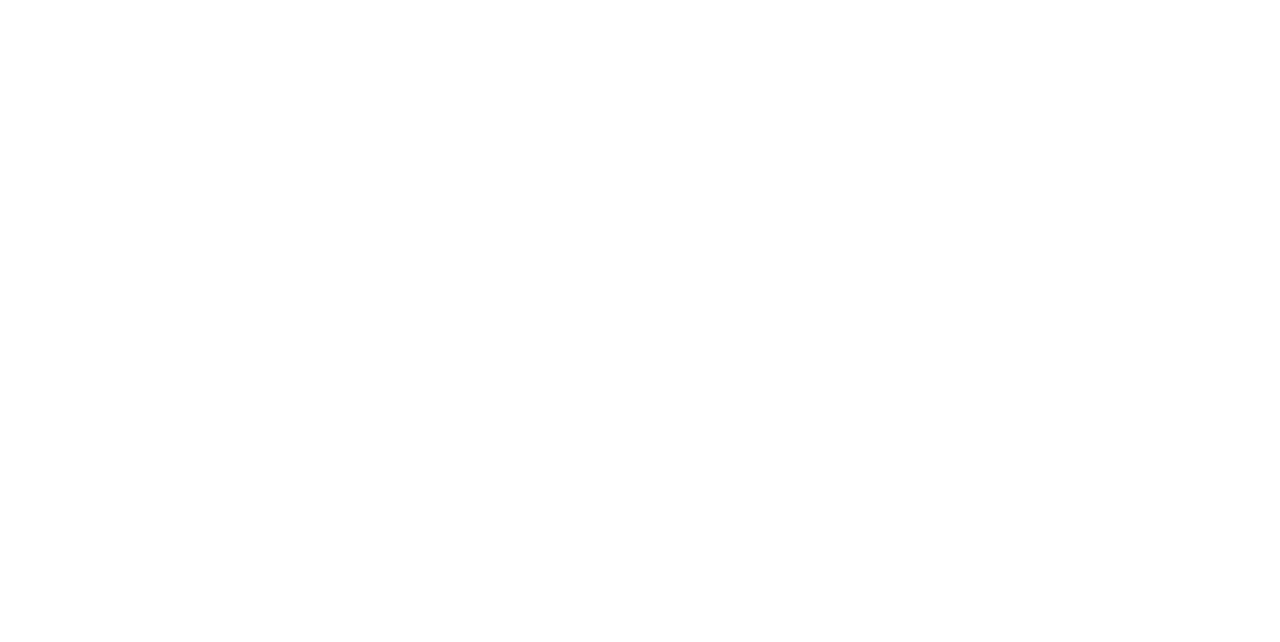
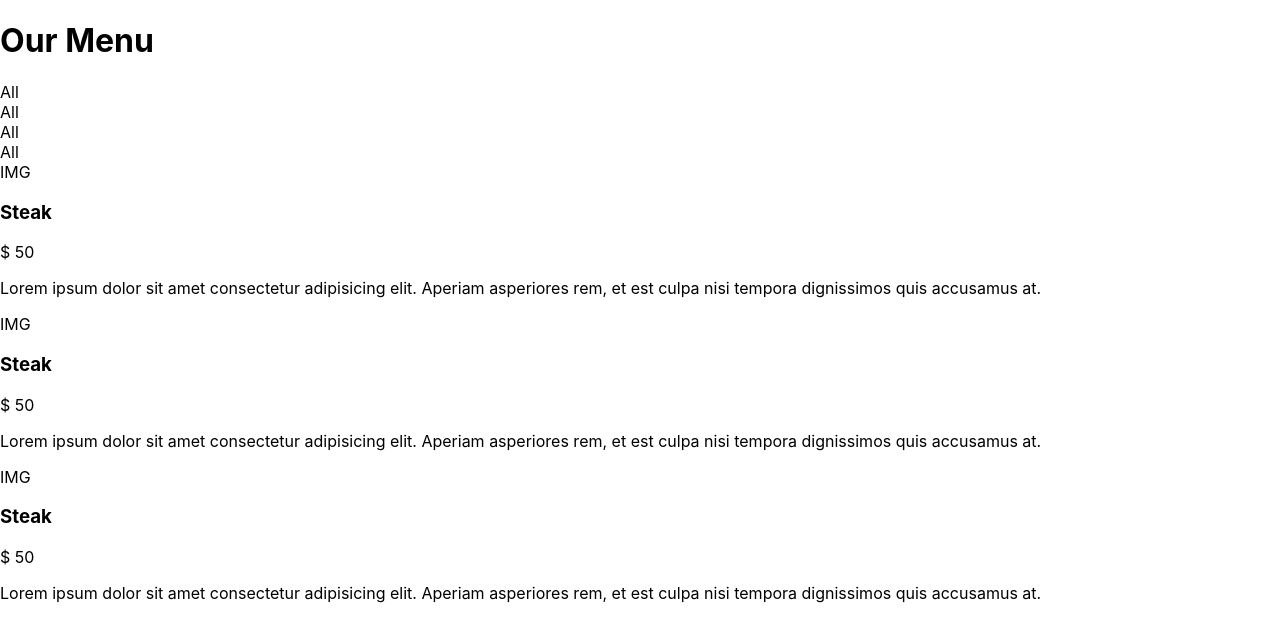
Before and after one commit to okkyprasetian/fcc-menu, a React (Create React App) app: page / in a window 1280 px wide. Shown: the top 642 px of the page. Built offline with nearby package versions, Linux system fonts and the light colour scheme.

Commit message:
setup components

```diff
--- a/src/App.js
+++ b/src/App.js
@@ -1,6 +1,14 @@
+import { useState } from 'react'
+import Header from './components/Header'
+import Nav from './components/Nav'
+import Cards from './components/Cards'
+
 function App() {
   return (
     <div className="App">
+      <Header />
+      <Nav />
+      <Cards />
     </div>
   );
 }
--- /dev/null
+++ b/src/components/Card.jsx
@@ -0,0 +1,20 @@
+function Card() {
+    return (
+        <div className="card">
+            <div className="img-container">
+                IMG
+            </div>
+            <div className="card-detail">
+                <div className="top-detail">
+                    <h3>Steak</h3>
+                    <p>$ 50</p>
+                </div>
+                <div className="bottom-detail">
+                    <p>Lorem ipsum dolor sit amet consectetur adipisicing elit. Aperiam asperiores rem, et est culpa nisi tempora dignissimos quis accusamus at.</p>
+                </div>
+            </div>
+        </div>
+    );
+}
+
+export default Card;
--- /dev/null
+++ b/src/components/Cards.jsx
@@ -0,0 +1,13 @@
+import Card from "./Card"
+
+function Cards() {
+    return (
+        <div className="cards">
+            <Card />
+            <Card />
+            <Card />
+        </div>
+    );
+}
+
+export default Cards;
--- /dev/null
+++ b/src/components/Filter.jsx
@@ -0,0 +1,9 @@
+function Filter() {
+    return (
+        <div className="filter">
+            All
+        </div>
+    );
+}
+
+export default Filter;
--- /dev/null
+++ b/src/components/Header.jsx
@@ -0,0 +1,9 @@
+function Header() {
+    return (
+        <header className="header">
+            <h1>Our Menu</h1>
+        </header>
+    );
+}
+
+export default Header;
--- /dev/null
+++ b/src/components/Nav.jsx
@@ -0,0 +1,14 @@
+import Filter from "./Filter"
+
+function Nav() {
+    return (
+        <nav className="nav">
+            <Filter />
+            <Filter />
+            <Filter />
+            <Filter />
+        </nav>
+    );
+}
+
+export default Nav;
```
